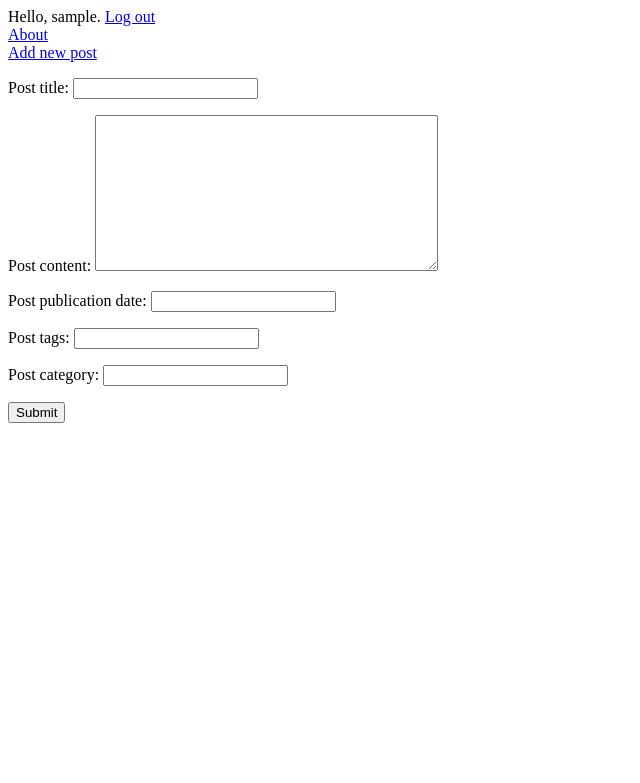
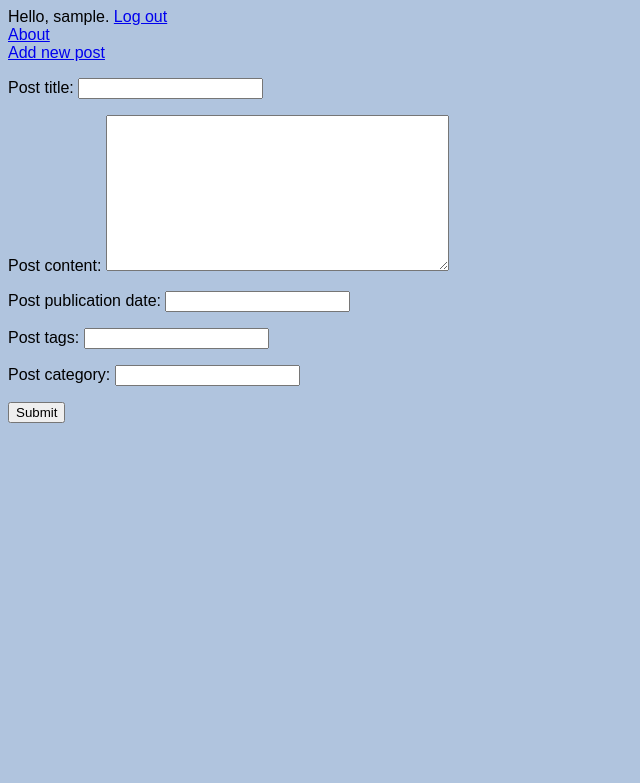
Before and after one commit to pmosakowski/homepage-blog, a Django app: page /blog/new-post in a window 1280 px wide. Shown: the top 783 px of the page, without its empty margins (0-640 px from the left). Run offline with Django 3.2, Linux system fonts and the light colour scheme; the visitor is signed in with stand-in values (Sample User, id 1).

Commit message:
Added top level CSS file to base mainpage template

```diff
--- /dev/null
+++ b/mainpage/static/mainpage/css/main.css
@@ -0,0 +1,6 @@
+
+body {
+    background-color: #b0c4de;
+    font-size: 12pt;
+    font-family: sans-serif;
+}
--- a/mainpage/templates/mainpage/base.html
+++ b/mainpage/templates/mainpage/base.html
@@ -2,6 +2,8 @@
     <head>
         {% block title %}
         {% endblock %}
+        {% load staticfiles %}
+        <link rel="stylesheet" type="text/css" href="{% static "mainpage/css/main.css" %}"/>
     </head>
     <body>
         {% if user.is_authenticated %}
```
Also changed, not shown: homepage/settings.py (+7 -1 lines), 1 other file.
